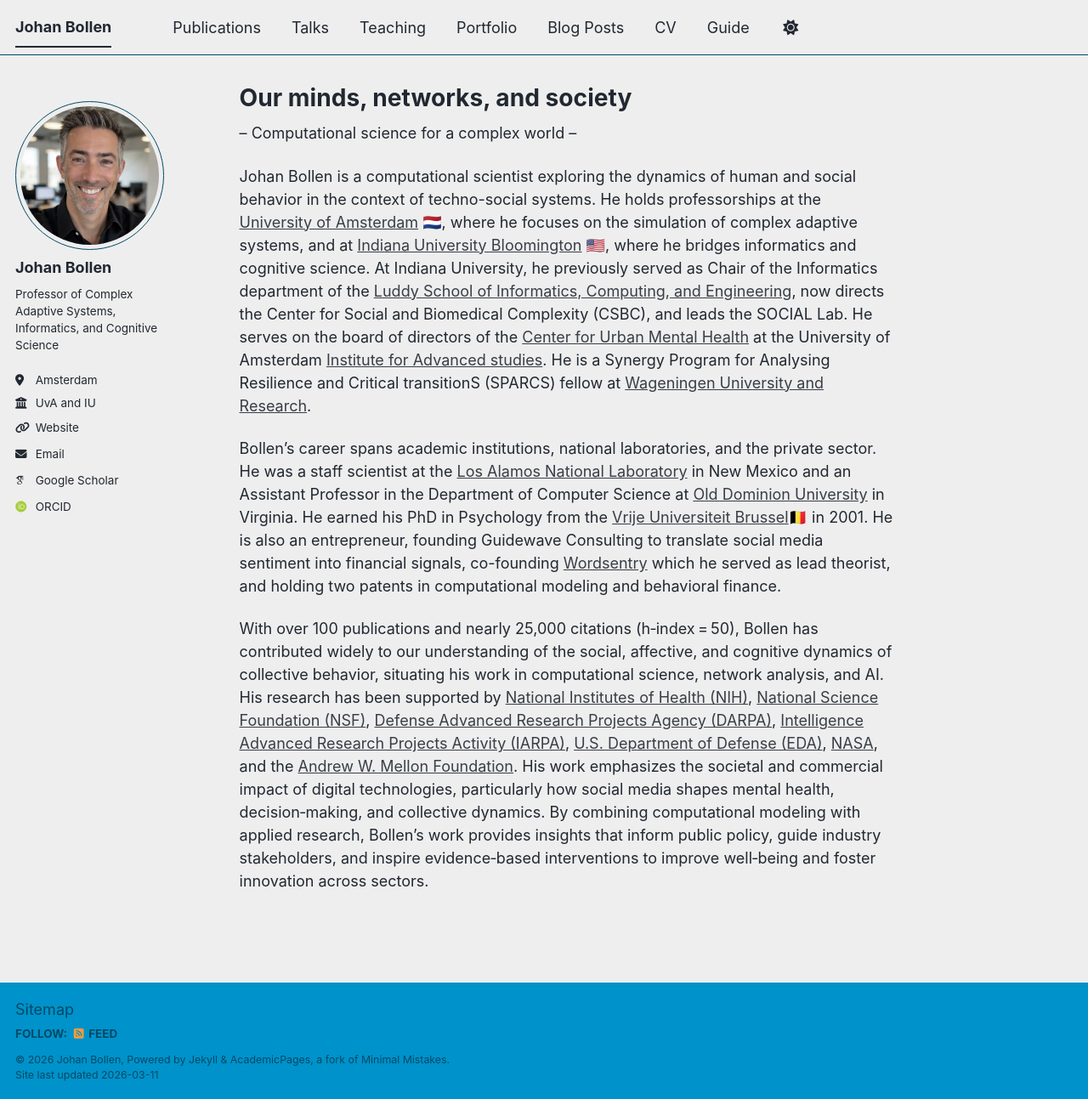
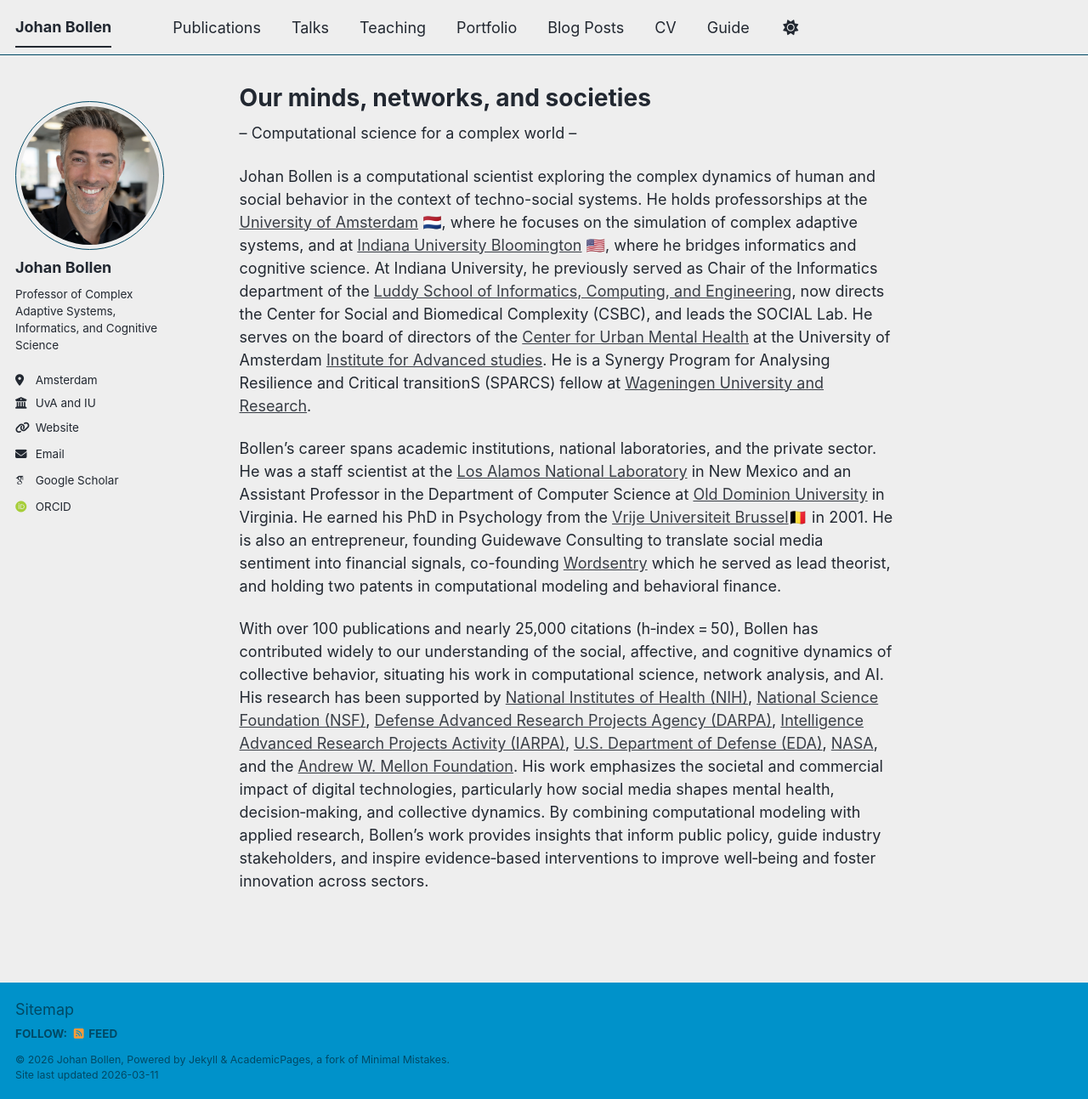
Before and after one commit to jbollen/jbollen.github.io, a Jekyll site: the page built from _pages/about.md, in a window 1280 px wide and 1293 px high. Shown: the whole window at 85% size. Built offline with Jekyll 4.4.1, drawn with Linux system fonts in a browser that asks for light colours; some web fonts are replaced; a script bundle is joined from its source files by our own code; library files that are not in the unit come from our copies.

Commit message:
Update about.md

```diff
--- a/_pages/about.md
+++ b/_pages/about.md
@@ -1,6 +1,6 @@
 ---
 permalink: /
-title: "Our minds, networks, and society"
+title: "Our minds, networks, and societies"
 author_profile: true
 redirect_from:
   - /about/
@@ -9,7 +9,7 @@
 
 -- Computational science for a complex world --
 
-Johan Bollen is a computational scientist exploring the dynamics of human and social behavior in the context of techno-social systems. He holds professorships at the [University of Amsterdam](https://en.wikipedia.org/wiki/University_of_Amsterdam) 🇳🇱, where he focuses on the simulation of complex adaptive systems, and at [Indiana University Bloomington](https://www.indiana.edu/) 🇺🇸, where he bridges informatics and cognitive science. At Indiana University, he previously served as Chair of the Informatics department of the [Luddy School of Informatics, Computing, and Engineering](https://luddy.iu.edu/index.html), now directs the Center for Social and Biomedical Complexity (CSBC), and leads the SOCIAL Lab. He serves on the board of directors of the [Center for Urban Mental Health](https://www.centreforurbanmentalhealth.com/) at the University of Amsterdam [Institute for Advanced studies](https://ias.uva.nl/). He is a Synergy Program for Analysing Resilience and Critical transitionS (SPARCS) fellow at [Wageningen University and Research](https://www.wur.nl/en.htm).
+Johan Bollen is a computational scientist exploring the complex dynamics of human and social behavior in the context of techno-social systems. He holds professorships at the [University of Amsterdam](https://en.wikipedia.org/wiki/University_of_Amsterdam) 🇳🇱, where he focuses on the simulation of complex adaptive systems, and at [Indiana University Bloomington](https://www.indiana.edu/) 🇺🇸, where he bridges informatics and cognitive science. At Indiana University, he previously served as Chair of the Informatics department of the [Luddy School of Informatics, Computing, and Engineering](https://luddy.iu.edu/index.html), now directs the Center for Social and Biomedical Complexity (CSBC), and leads the SOCIAL Lab. He serves on the board of directors of the [Center for Urban Mental Health](https://www.centreforurbanmentalhealth.com/) at the University of Amsterdam [Institute for Advanced studies](https://ias.uva.nl/). He is a Synergy Program for Analysing Resilience and Critical transitionS (SPARCS) fellow at [Wageningen University and Research](https://www.wur.nl/en.htm).
 
 Bollen’s career spans academic institutions, national laboratories, and the private sector. He was a staff scientist at the [Los Alamos National Laboratory](https://www.lanl.gov/) in New Mexico and an Assistant Professor in the Department of Computer Science at [Old Dominion University](https://www.odu.edu/) in Virginia. He earned his PhD in Psychology from the [Vrije Universiteit Brussel](https://www.vub.be/en)🇧🇪 in 2001. He is also an entrepreneur, founding Guidewave Consulting to translate social media sentiment into financial signals, co-founding [Wordsentry](https://finovate.com/videos/finovatefall-2013-wordsentry/) which he served as lead theorist, and holding two patents in computational modeling and behavioral finance.
 
```
